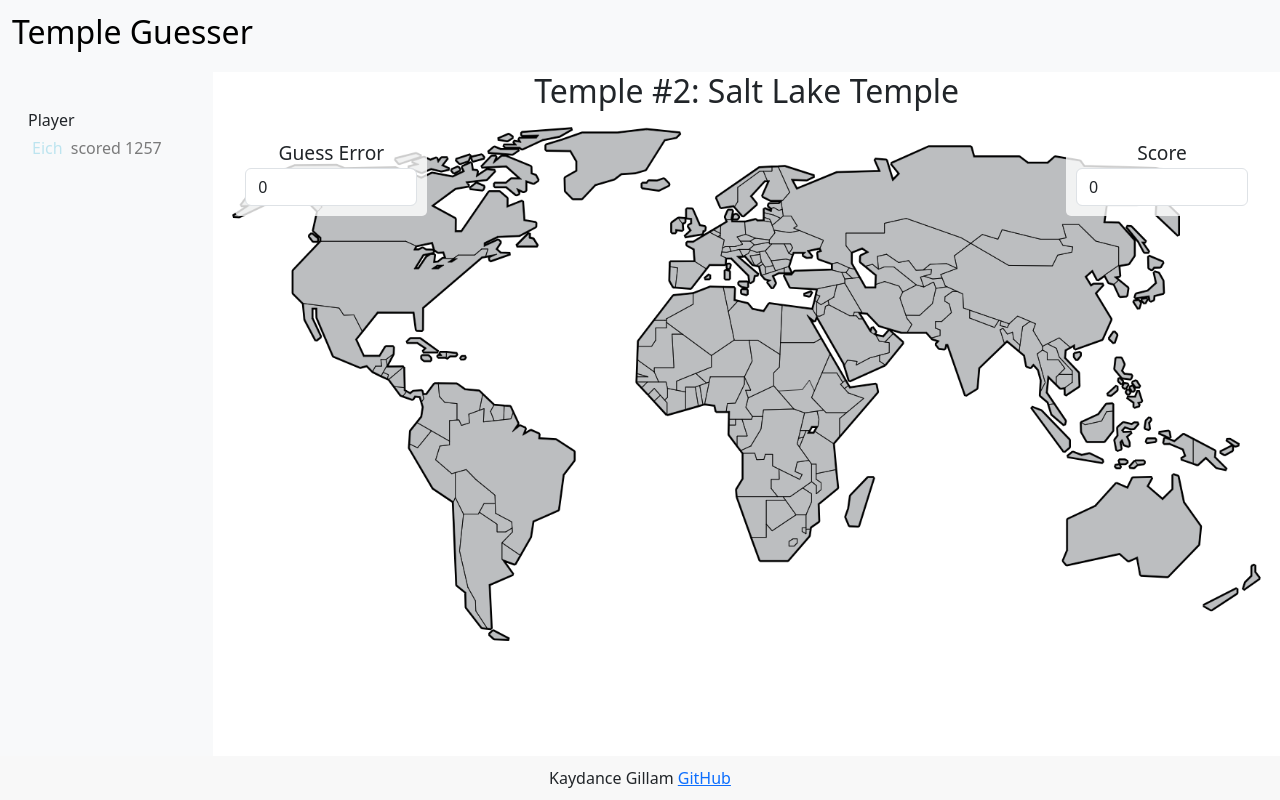
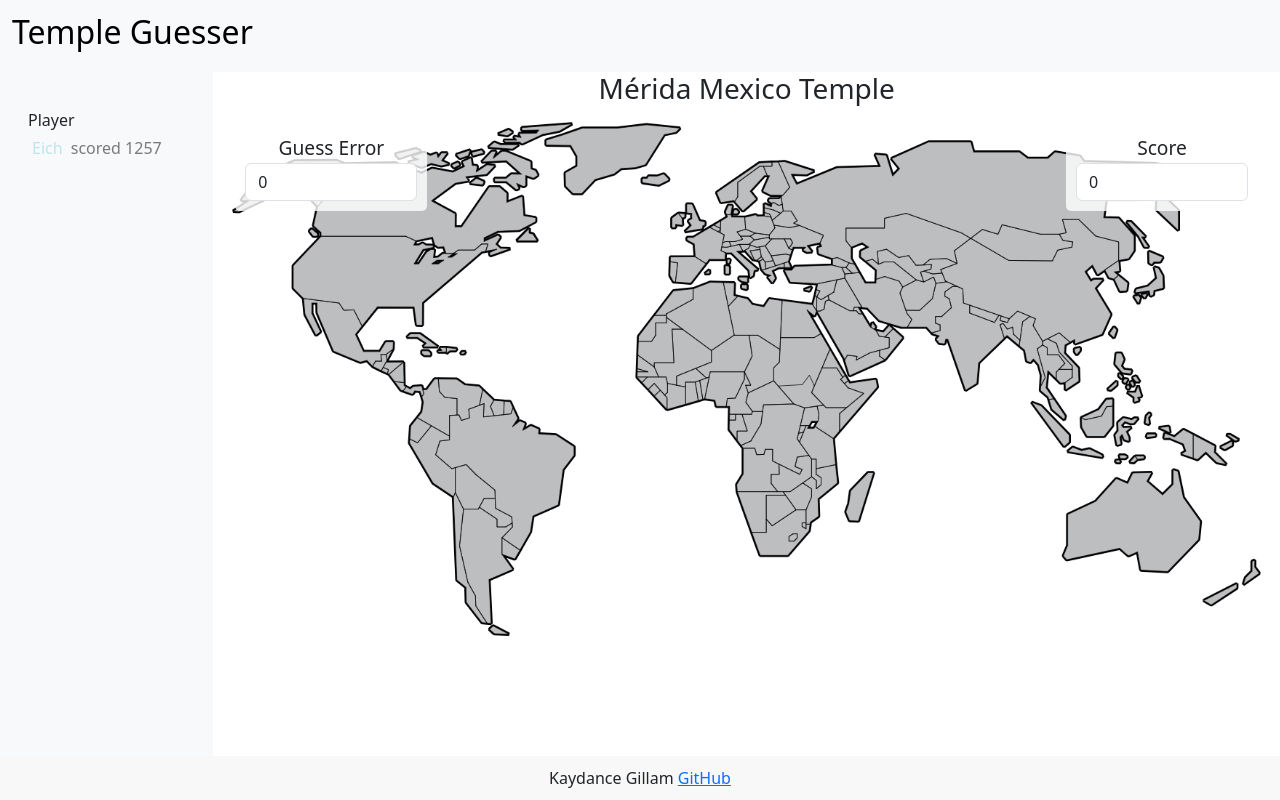
Before and after one commit to kaydikat/startup, a React (Vite) app: page /play in a window 1280 px wide. Built offline with nearby package versions, Linux system fonts and the light colour scheme.

Commit message:
added temple randomizer

```diff
--- a/src/play/gameNotifier.js
+++ b/src/play/gameNotifier.js
@@ -17,7 +17,6 @@ const GameEvent = {
     handlers = [];
 
     constructor() {
-      // Simulate chat messages that will eventually come over WebSocket
       setInterval(() => {
         const score = Math.floor(Math.random() * 3000);
         const date = new Date().toLocaleDateString();
@@ -36,14 +35,14 @@ const GameEvent = {
     }
 
     removeHandler(handler) {
-      this.handlers = this.handlers.filter((h) => h !== handler); // Reassigned the filtered array
+      this.handlers = this.handlers.filter((h) => h !== handler);
     }
 
     receiveEvent(event) {
       this.events.push(event);
 
       this.handlers.forEach((handler) => {
-        handler(event); // Call each handler with the new event only
+        handler(event);
       });
     }
   }
--- a/src/play/play.jsx
+++ b/src/play/play.jsx
@@ -2,6 +2,7 @@ import React from 'react';
 import './play.css';
 
 import { Players } from './players';
+import { RandomTemple } from './templeRandomizer';
 
 export function Play(props) {
   return (
@@ -14,7 +15,8 @@ export function Play(props) {
         </aside>
         <section className="col-md-10">
           <div className="text-center">
-            <h2>Temple #<span id="temple-number">2</span>: <span id="temple-name">Salt Lake Temple</span></h2>
+            <RandomTemple />
+            {/* <h2>Temple #<span id="temple-number">2</span>: <span id="temple-name">Salt Lake Temple</span></h2> */}
           </div>
           <div className="map-container">
             <div className="score-box">
--- a/src/play/templeRandomizer.jsx
+++ b/src/play/templeRandomizer.jsx
@@ -1,21 +1,24 @@
-import templeData from './public/temples.json'
 import React, { useState, useEffect } from 'react';
+import templeData from '../data/temples.json';
 
-function RandomTemple() {
+export function RandomTemple() {
   const [templeName, setTempleName] = useState('');
+  let counter = 1;
 
   useEffect(() => {
-    const randomIndex = Math.floor(Math.random() * templeData.length);
-    const temple = templeData[randomIndex];
-    setTempleName(temple.Temple);
+    // Ensure that templeData is an array
+    if (Array.isArray(templeData) && templeData.length > 0) {
+      const randomIndex = Math.floor(Math.random() * templeData.length);
+      const temple = templeData[randomIndex];
+      setTempleName(temple.Temple);
+    } else {
+      console.error('Temple data is not an array or is empty.');
+    }
   }, []);
 
   return (
     <div>
-      <h2>Random Temple</h2>
-      <h3>{temple.Temple}</h3>
+      <h3>{templeName || 'No temple available'}</h3>
     </div>
   );
 }
-
-export default RandomTemple;
```
Also changed, not shown: src/data/temples.json (renamed from public/temples.json).
